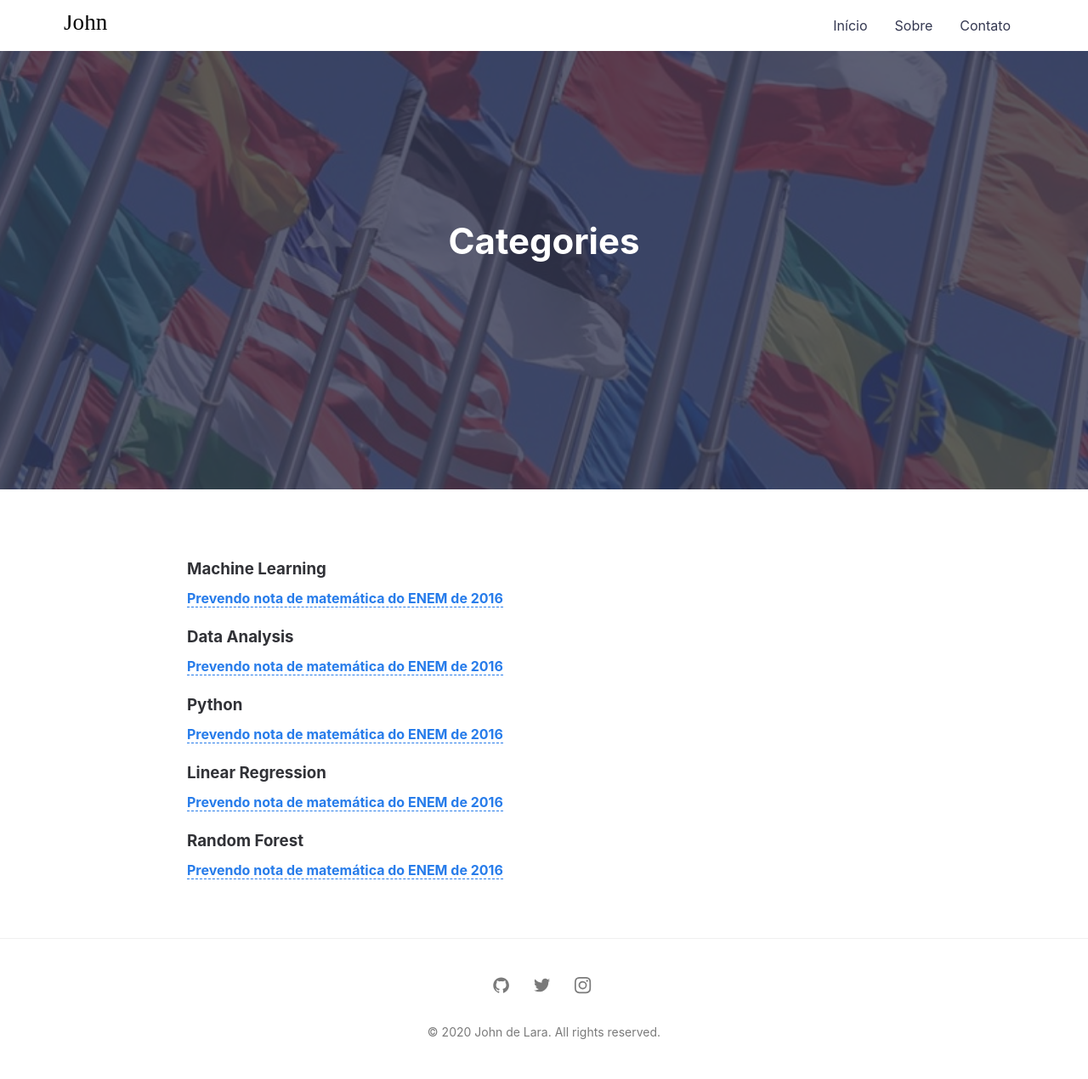
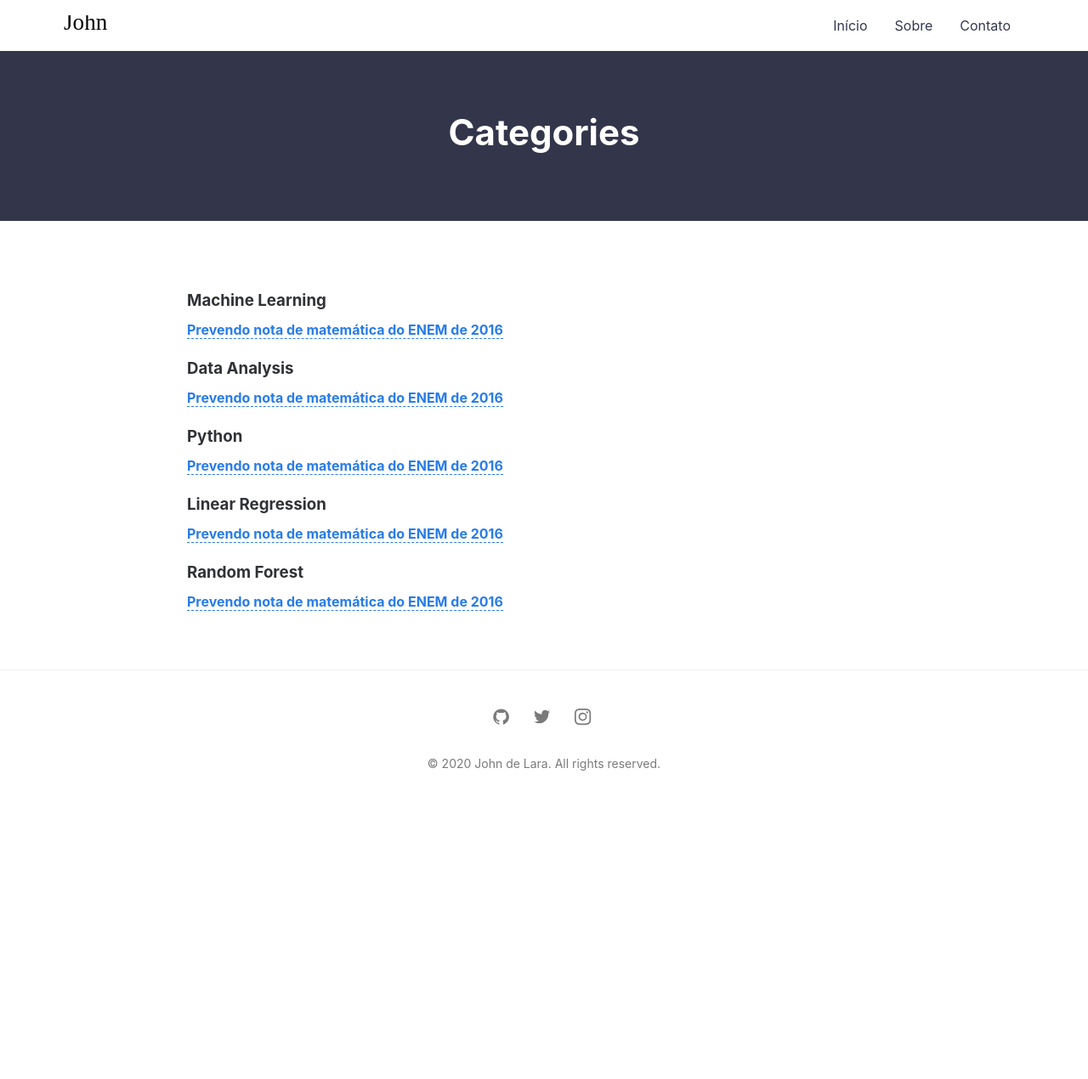
Before and after one commit to johndelara1/portfolioweb, a Jekyll site: the page built from categories.md, in a window 1280 px wide. Shown: the whole page at 85% size. Built offline with Jekyll 4.4.1, drawn with Linux system fonts in a browser that asks for light colours; after the commit the page ends 954 px from its top, so only the background shows below that.

Commit message:
initial commit

```diff
--- a/_layouts/page.html
+++ b/_layouts/page.html
@@ -19,7 +19,7 @@
 
     {% include header.html %}
 
-    <div class="hero lazyload" data-bg="{{ site.url }}{{ site.baseurl }}/assets/img/{{ site.hero_img1 }}">
+    <div class="hero--small" data-bg="{{ site.url }}{{ site.baseurl }}/assets/img/{{ site.hero_img1 }}">
       <div class="hero__wrap">
         <h1 class="hero__title">{{ page.title }}</h1>
       </div>
```
